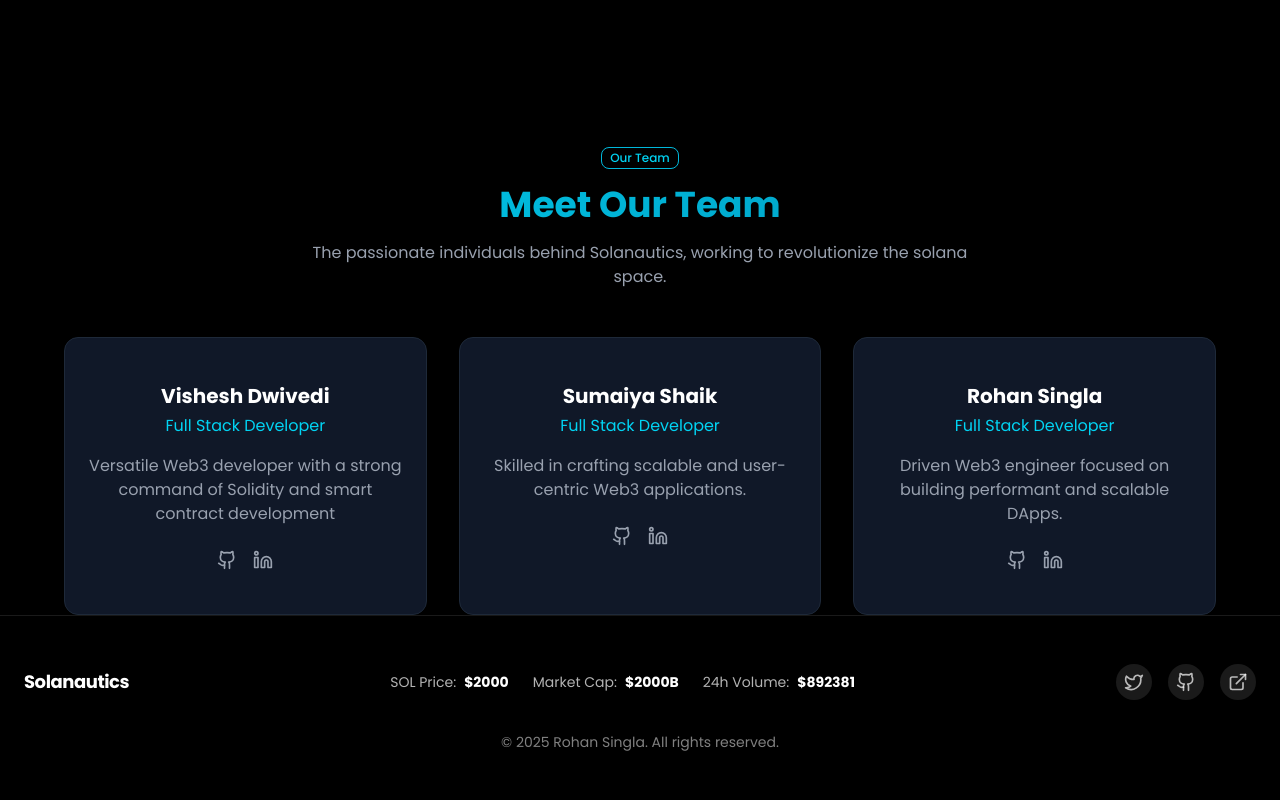
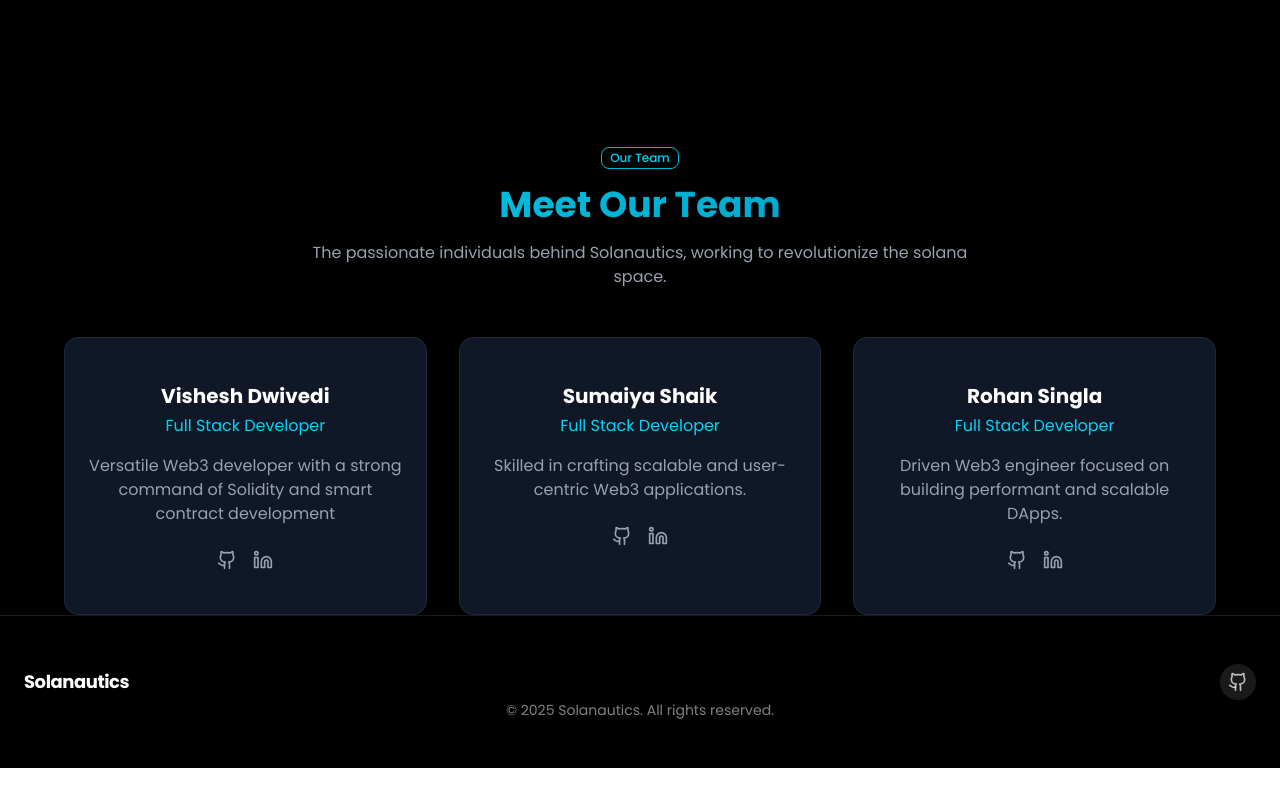
Before and after one commit to Rohan-Singla/Solanautics, a Next.js app: page / in a window 1280 px wide. Shown: the part 1299-2099 px from the top of the page. After the commit the page ends 2067 px from the top, so only its background shows below. Built offline with nearby package versions, Linux system fonts and the light colour scheme.

Commit message:
update footer

```diff
--- a/app/api/price-alerts/set/price-alert/route.ts
+++ b/app/api/price-alerts/set/price-alert/route.ts
@@ -1,8 +1,5 @@
-// app/api/price-alerts/set/price-alert-route.ts
-
 import { NextResponse } from 'next/server';
 import { prisma } from '@/lib/prisma';
-//import "@/lib/bot-loader";
 
 
 export async function POST(req: Request) {
@@ -15,7 +12,7 @@
     }
 
     const telegramChat = await prisma.telegramChat.findFirst({
-      where: { userId },
+      where: { chatId: userId }
     });
 
     if (!telegramChat) {
--- a/app/api/price-alerts/set/range-alert/route.ts
+++ b/app/api/price-alerts/set/range-alert/route.ts
@@ -2,8 +2,6 @@
 
 import { NextResponse } from 'next/server';
 import { prisma } from '@/lib/prisma';
-import "@/lib/bot-loader";
-
 
 export async function POST(req: Request) {
   try {
--- a/app/api/telegram/get-chat-id/route.ts
+++ b/app/api/telegram/get-chat-id/route.ts
@@ -3,9 +3,8 @@
 
 export async function GET() {
   try {
-    // ✅ Directly find the most recently created telegram chat
     const telegramChat = await prisma.telegramChat.findFirst({
-      orderBy: { createdAt: 'desc' }, // Get latest connected user
+      orderBy: { createdAt: 'desc' },
     });
 
     if (!telegramChat) {
--- a/app/dashboard/components/Side-Nav.tsx
+++ b/app/dashboard/components/Side-Nav.tsx
@@ -10,7 +10,7 @@
   const navItems = [
     { id: "walletracking", label: "Wallet Tracking", icon: Wallet,href:'/dashboard' },
     { id: "pricealerts", label: "Price Alerts", icon: DollarSign,href:'/dashboard/pricealerts'},
-    { id: "pools", label: "Pools Tracking", icon: GroupIcon,href:'/dashboard/liquiditypools' },
+    { id: "liquiditypools", label: "Pools Tracking", icon: GroupIcon,href:'/dashboard/liquiditypools' },
   ];
 
   return (
--- a/app/dashboard/pricealerts/components/set-alerts/page.tsx
+++ b/app/dashboard/pricealerts/components/set-alerts/page.tsx
@@ -31,7 +31,7 @@
   const [showTelegramPrompt, setShowTelegramPrompt] = useState(false); // State for showing Telegram prompt
 
   const handleFormSubmit = async (data: AlertFormData) => {
-    const token = process.env.NEXT_PUBLIC_SOLSCAN_API_KEY;
+    const token = process.env.SOLSCAN_API_KEY;
     if (!token) {
       alert('Missing Solscan API token.');
       return;
--- a/components/Footer.tsx
+++ b/components/Footer.tsx
@@ -1,4 +1,4 @@
-import { ExternalLink, Github, Twitter } from 'lucide-react'
+import { Github } from 'lucide-react'
 import Link from 'next/link'
 import React from 'react'
 
@@ -10,46 +10,19 @@
           <div className="flex items-center gap-2">
             <span className="text-lg font-bold tracking-tight">Solanautics</span>
           </div>
-            <div className="flex flex-wrap items-center justify-center gap-6 text-sm text-white/70">
-              <div className="flex items-center gap-2">
-                <span>SOL Price:</span>
-                <span className="font-mono font-bold text-white">$2000</span>
-              </div>
-              <div className="flex items-center gap-2">
-                <span>Market Cap:</span>
-                <span className="font-mono font-bold text-white">$2000B</span>
-              </div>
-              <div className="flex items-center gap-2">
-                <span>24h Volume:</span>
-                <span className="font-mono font-bold text-white">$892381</span>
-              </div>
-            </div>
-            <div className="flex gap-4">
+          <div className="flex">
             <Link
-                href="https://rohanBuilds"
-                className="rounded-full bg-white/10 p-2 text-white/70 transition-colors hover:bg-white/20 hover:text-white"
-              >
-                <Twitter className="h-5 w-5" />
-                <span className="sr-only">Twitter</span>
-              </Link>
-              <Link
-                href="https://github.com/Rohan-Singla#"
+              href="https://github.com/Rohan-Singla/Solanautics"
+              target='_blank'
               className="rounded-full bg-white/10 p-2 text-white/70 transition-colors hover:bg-white/20 hover:text-white"
             >
               <Github className="h-5 w-5" />
               <span className="sr-only">GitHub</span>
             </Link>
-              <Link
-                href="https://rohanbuilds.vercel.app/"
-                className="rounded-full bg-white/10 p-2 text-white/70 transition-colors hover:bg-white/20 hover:text-white"
-              >
-                <ExternalLink className="h-5 w-5" />
-                <span className="sr-only">Website</span>
-              </Link>
           </div>
         </div>
-          <div className="mt-8 text-center text-sm text-white/50">
-            © {new Date().getFullYear()} Rohan Singla. All rights reserved.
+        <div className="text-center text-sm text-white/50">
+          © {new Date().getFullYear()} Solanautics. All rights reserved.
         </div>
       </div>
     </footer>
--- a/lib/bot-runner.ts
+++ b/lib/bot-runner.ts
@@ -1,6 +1,5 @@
 // lib/bot-runner.ts
-import { startAlertCronJob } from "@/lib/cron-job";
+import { startAlertCronJob } from '@/lib/cron-job';
 
-// ✅ Start manually
-console.log("🤖 Telegram Bot initialized.");
+console.log('🤖 Telegram Bot and Cron Job initialized.');
 startAlertCronJob();
--- a/lib/telegram-bot.ts
+++ b/lib/telegram-bot.ts
@@ -1,9 +1,6 @@
 // lib/telegram-bot.ts
 import TelegramBot, { Message } from 'node-telegram-bot-api';
 import { prisma } from './prisma';
-//import "@/lib/telegram-bot"; // fine inside runner only
-
-
 const token = process.env.TELEGRAM_BOT_TOKEN;
 
 if (!token) {
--- a/package.json
+++ b/package.json
@@ -6,7 +6,8 @@
     "dev": "next dev",
     "build": "next build",
     "start": "next start",
-    "lint": "next lint"
+    "lint": "next lint",
+    "start:bot": "tsx lib/bot-runner.ts"
   },
   "prisma": {
     "seed": "tsx prisma/seed.ts"
```
Lines whose indentation alone changed are shown as unchanged.
